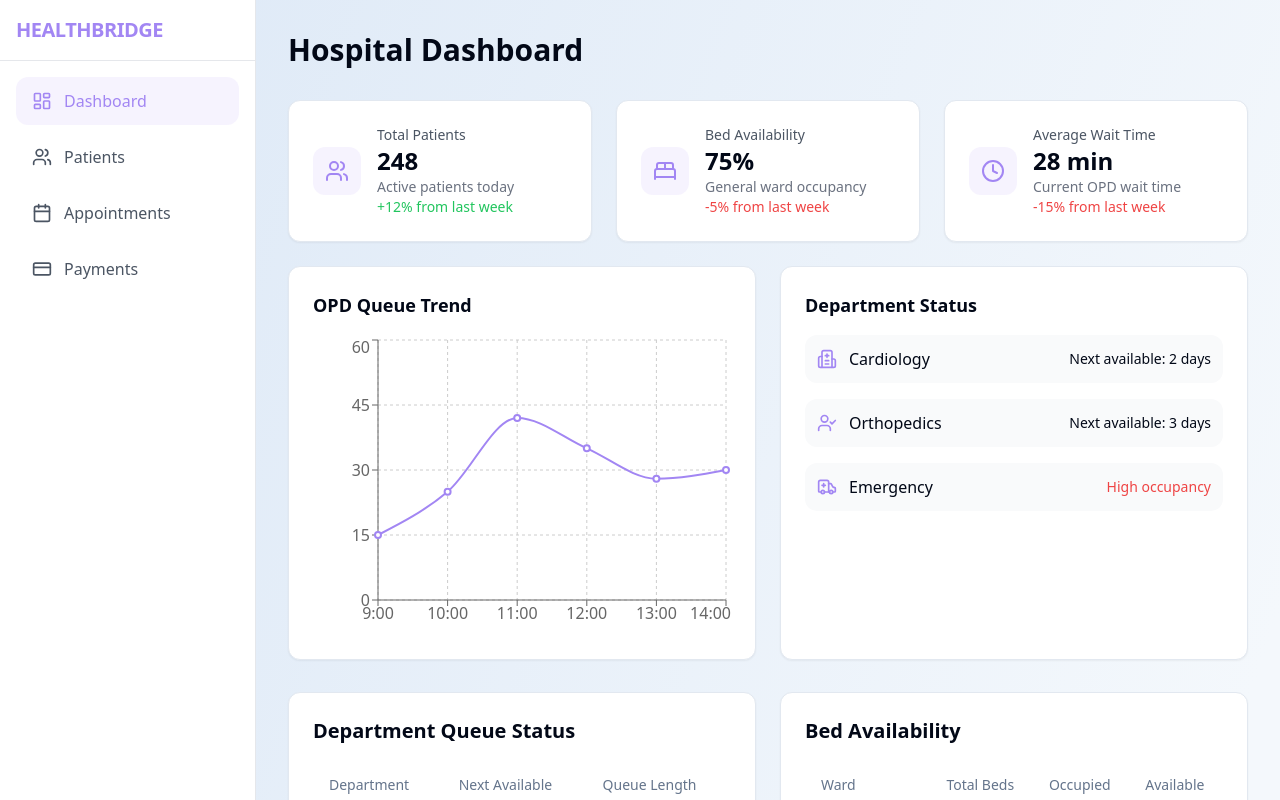
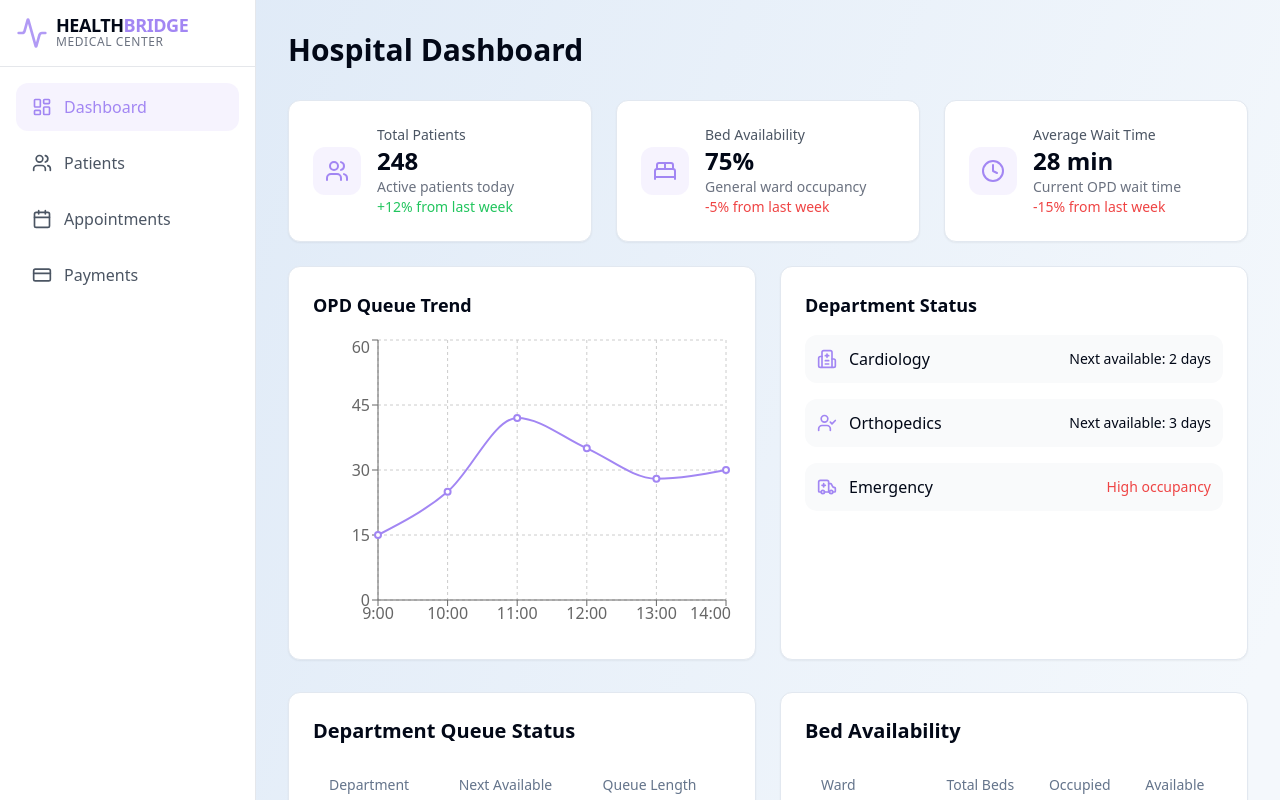
Before and after one commit to akhadeatharv/Health-Bridge-project, a React (Vite) app: page / in a window 1280 px wide. Shown: the top 800 px of the page. Built offline with nearby package versions, Linux system fonts and the light colour scheme.

Commit message:
Update project logo
Update the project logo to be more creative than just text.

```diff
--- a/src/components/Sidebar.tsx
+++ b/src/components/Sidebar.tsx
@@ -1,6 +1,6 @@
 
 import { Link, useLocation } from "react-router-dom";
-import { Calendar, Users, CreditCard, LayoutDashboard } from "lucide-react";
+import { Calendar, Users, CreditCard, LayoutDashboard, Activity } from "lucide-react";
 
 const Sidebar = () => {
   const location = useLocation();
@@ -16,7 +16,19 @@ const Sidebar = () => {
     <div className="h-screen w-64 bg-white border-r border-gray-200 flex flex-col">
       <div className="p-4 border-b border-gray-200">
         <div className="flex items-center gap-2">
-          <span className="font-bold text-xl text-primary tracking-tight">HEALTHBRIDGE</span>
+          <div className="flex items-center">
+            <div className="relative">
+              <Activity className="w-8 h-8 text-primary animate-pulse" />
+              <div className="absolute -top-1 -left-1 w-10 h-10 bg-primary/10 rounded-full -z-10" />
+            </div>
+            <div className="ml-2">
+              <div className="font-bold text-lg tracking-tight leading-none">
+                HEALTH
+                <span className="text-primary">BRIDGE</span>
+              </div>
+              <div className="text-xs text-gray-500 tracking-wider">MEDICAL CENTER</div>
+            </div>
+          </div>
         </div>
       </div>
 
```
